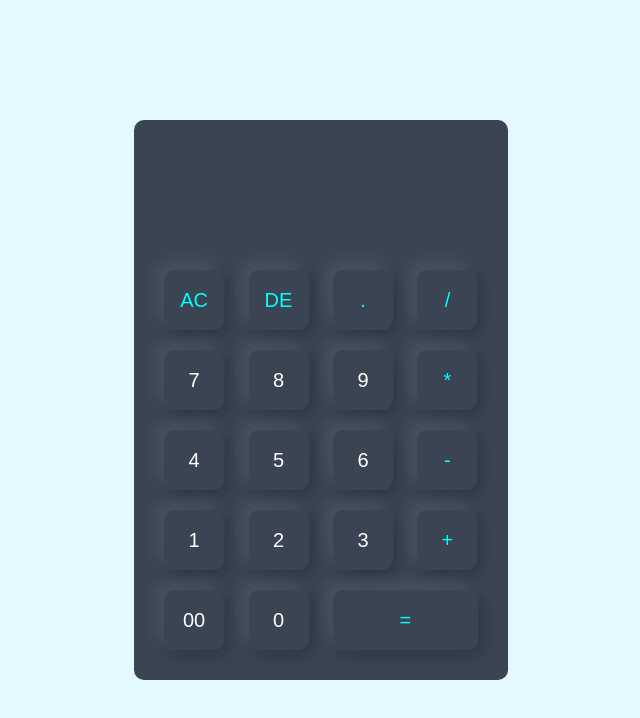
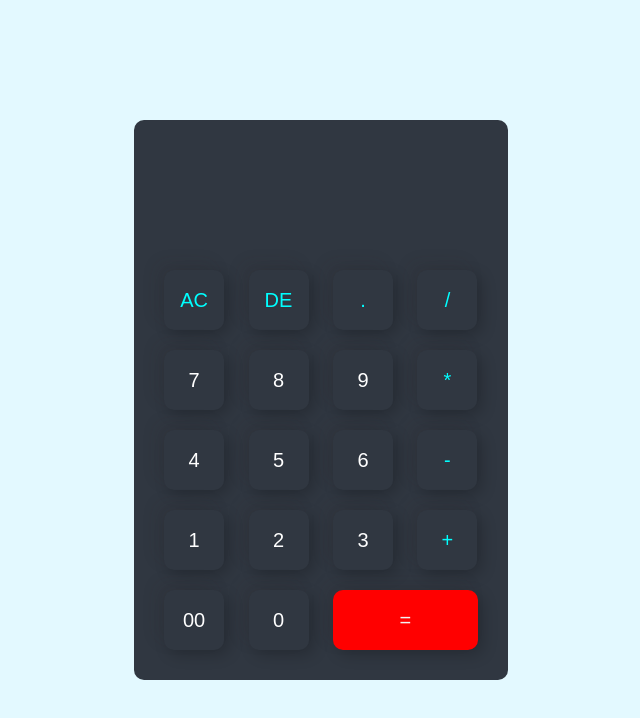
Before and after one commit to JunazzSk/Calculator-project, a plain HTML site: page Index.html in a window 1280 px wide. Shown: the whole page, without its empty margins (319-959 px from the left). Drawn offline with Linux system fonts and the light colour scheme.

Commit message:
first commit

```diff
--- a/style.css
+++ b/style.css
@@ -14,7 +14,7 @@ box-sizing: border-box;
     justify-content: center;
 }
 .Calculator{
-    background: #3a4452;
+    background: #303741;
     padding: 20px;
     border-radius: 10px;
 }
@@ -24,10 +24,10 @@ box-sizing: border-box;
     width: 60px;
     height: 60px;
     border-radius: 10px;
-    box-shadow: -8px -8px 15px rgba(225, 225, 225, 0.1), 5px 5px 15px rgba(0, 0, 0, 0.2);
+    box-shadow: -8px -8px 15px rgba(53, 42, 42, 0.1), 5px 5px 15px rgba(0, 0, 0, 0.2);
     background: transparent;
     font-size: 20px;
-    color: #fff;
+    color: #ffffff;
     cursor: pointer;
     margin: 10px;
 }
@@ -44,7 +44,8 @@ form .display input{
 }
 form input.equal{
     width: 145px;
-    color: aqua;
+    color: rgb(243, 244, 244);
+    background: red;
 }
 form input.operator{
     color: aqua ;
```
